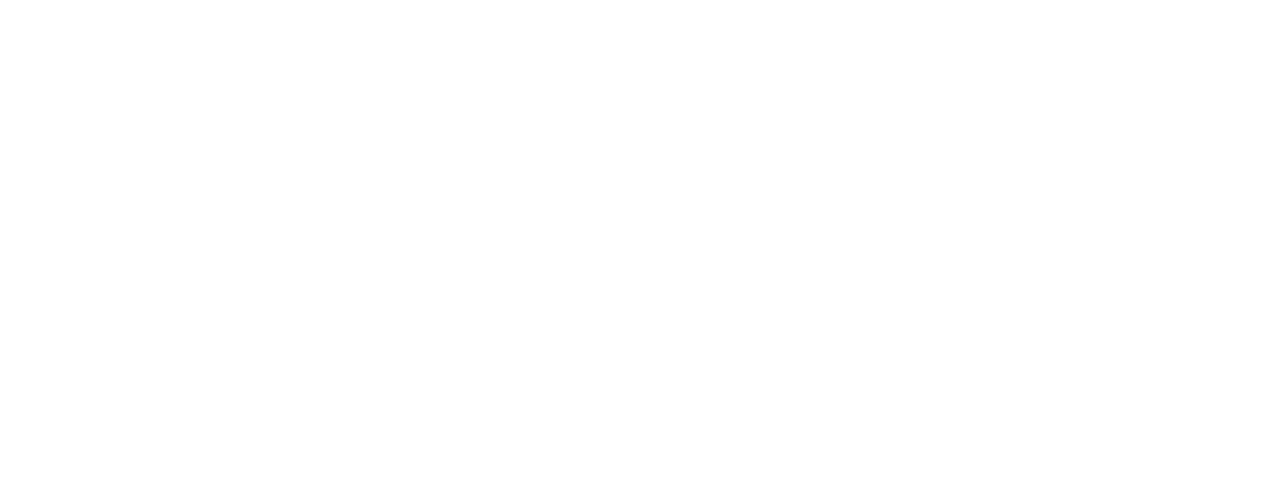
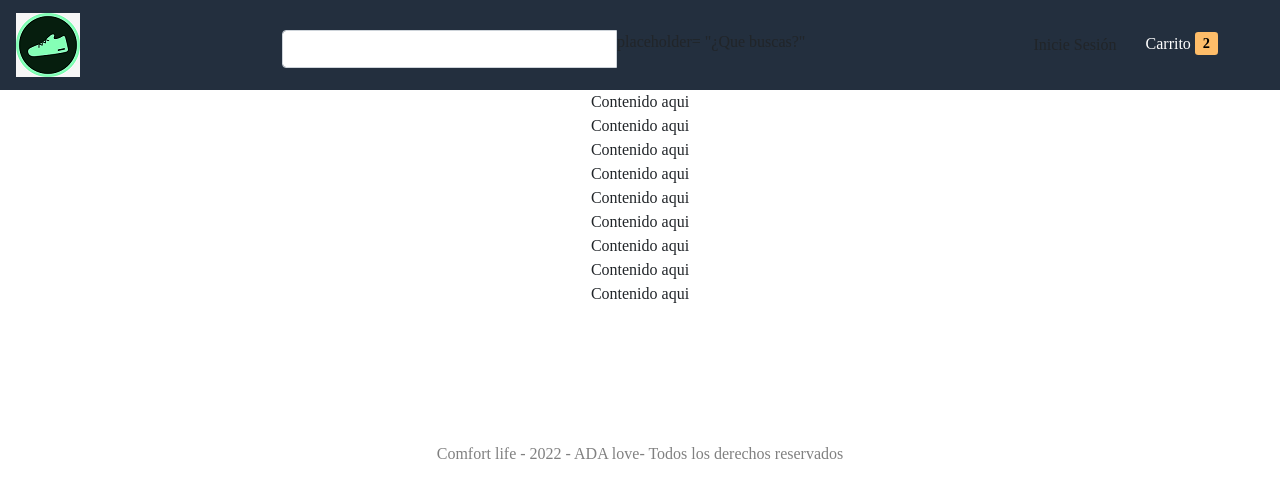
Before and after one commit to Ada-Lovelace-Team/ProyectoUdeaCiclo4, a React (Create React App) app in the folder front/: page / in a window 1280 px wide. Shown: the top 498 px of the page. Built offline with nearby package versions, Linux system fonts and the light colour scheme; a web font is replaced by a local one.

Commit message:
front e back ok

```diff
--- a/front/src/App.js
+++ b/front/src/App.js
@@ -1,13 +1,23 @@
 
 import './App.css';
 import React from 'react';
-import header from './componentes/layout/header';
+import Header from './componentes/layout/Header';
+import {Footer} from './componentes/layout/Footer'
 
 function App() {
   return (
     <div className="App">
-      <header/>
-
+        <Header/>
+        <center>Contenido aqui</center>
+        <center>Contenido aqui</center>
+        <center>Contenido aqui</center>
+        <center>Contenido aqui</center>
+        <center>Contenido aqui</center>
+        <center>Contenido aqui</center>
+        <center>Contenido aqui</center>
+        <center>Contenido aqui</center>
+        <center>Contenido aqui</center>
+        <Footer/>
 
     </div>
   );
--- /dev/null
+++ b/front/src/componentes/layout/Footer.js
@@ -0,0 +1,16 @@
+import React, { Fragment } from 'react'
+
+export const Footer = () => {
+  return (
+    <Fragment>
+        <footer className="py-1">
+            <p className="text-center mt-1">
+               Comfort life - 2022 - ADA love- Todos los derechos reservados
+            </p>
+        </footer>
+
+
+
+    </Fragment>
+  )
+}
--- a/front/src/componentes/layout/header.js
+++ b/front/src/componentes/layout/header.js
@@ -1,10 +1,10 @@
 import React, { Fragment } from 'react'
 
-const header = () => {
+const Header = () => {
   return (
     <Fragment>
       <nav className="navbar row">
-        <div className="col - 12 col-md-4">
+        <div className="col - 12 col-md-2">
           <div className= "navbar-brand">
             <img src="./imagenes/comfort life.png" alt="Confort life calzado deportivo logo"></img>
           </div>
@@ -19,7 +19,7 @@
                 placeholder= "¿Que buscas?"
                 <div class="input-group-append">
                   <button id="search-btn" class="btn">
-                    <i class="fa fa fa" aria-hidden="true"></i>
+                    <i class="fa fa- shearch-plus fa-2x" aria-hidden="true"></i>
                   </button>
                 </div>
           </div>
@@ -38,4 +38,4 @@
   )
 }
 
-export default header
+export default Header
```
Also changed, not shown: front/public/comfort life.png, front/public/imagenes/comfort life.png.
